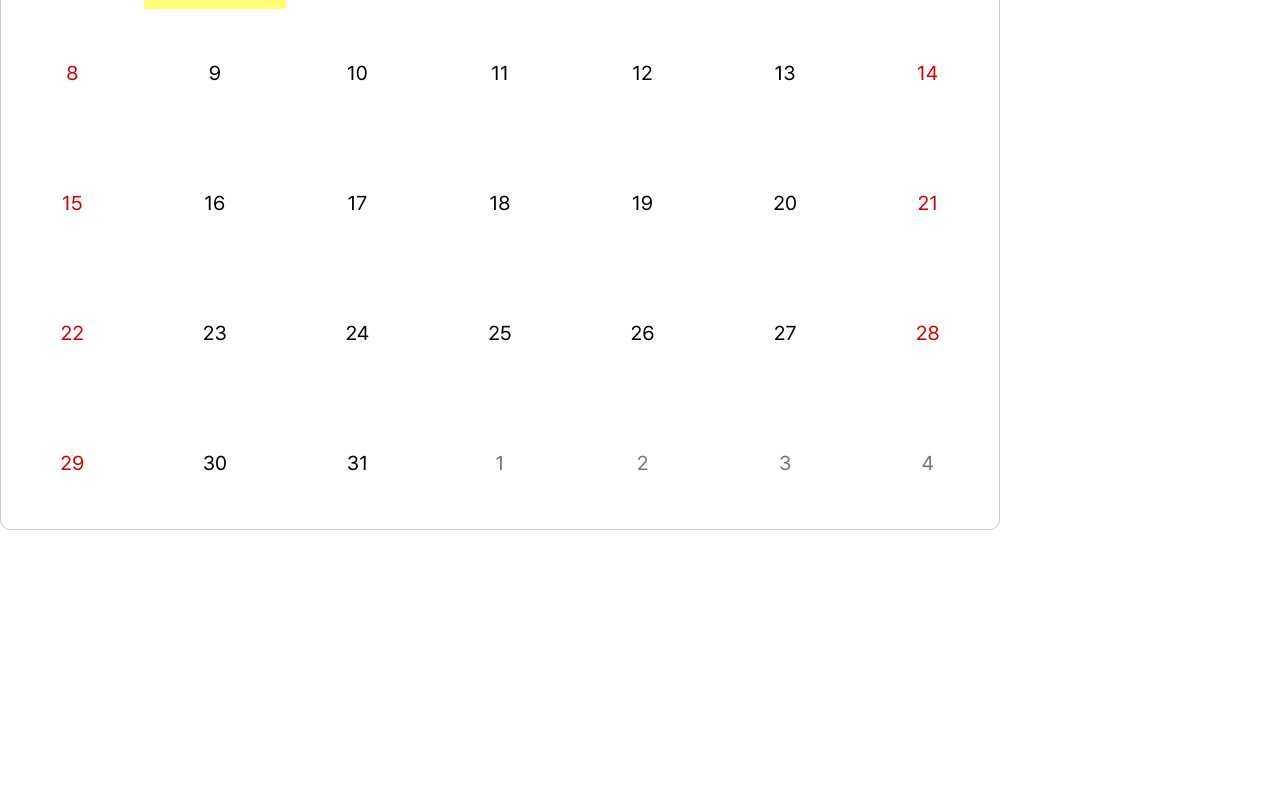
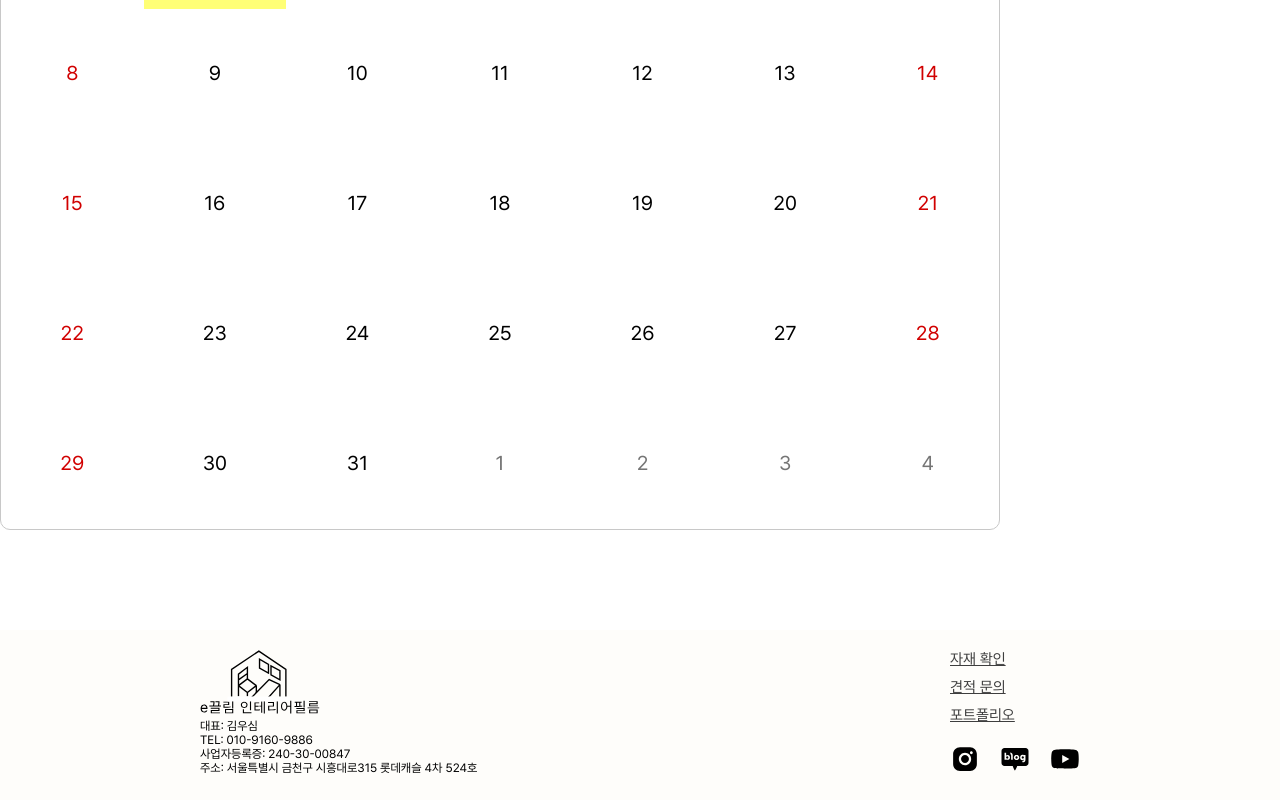
Before and after one commit to P1su/web_sw, a React (Vite) app: page / in a window 1280 px wide. Shown: the part 1969-2769 px from the top of the page. Before the commit the page ends 2599 px from the top, so only its background shows below. Built offline with nearby package versions, Linux system fonts and the light colour scheme.

Commit message:
style: footer 디자인

```diff
--- a/src/components/Footer/Footer.jsx
+++ b/src/components/Footer/Footer.jsx
@@ -1,8 +1,53 @@
 import styles from './Footer.module.css';
+import logo from '../../assets/svg/logo.svg';
+import IcInstaIcon from './../../assets/svg/IcInstaIcon';
+import IcBlogIcon from './../../assets/svg/IcBlogIcon';
+import IcYoutubeIcon from './../../assets/svg/IcYoutubeIcon';
+import { blogUrl, instaUrl, youtubeUrl } from '../../utils/url';
+import { useNavigate } from 'react-router-dom';
+const Footer = () => {
+  const navigate = useNavigate();
+  const navItems = [
+    { label: '자재 확인', path: '/materials', },
+    { label: '견적 문의', path: '/reservation', },
+    { label: '포트폴리오', path: '/portfolio', },
+  ];
+  const links = [
+    { label: '인스타', path: instaUrl, Component: <IcInstaIcon /> },
+    { label: '블로그', path: blogUrl, Component: <IcBlogIcon /> },
+    { label: '유튜브', path: youtubeUrl, Component: <IcYoutubeIcon /> },
+  ];
 
-const Footer = () => {
   return(
-    <div className={styles.footerWrapper}></div>
+    <footer className={styles.footerWrapper}>
+      <div className={styles.titleBox}>
+        <img src={logo} width={'120px'} /> <br />
+        대표: 김우심 <br />
+        TEL: 010-9160-9886 <br />
+        사업자등록증: 240-30-00847 <br />
+        주소: 서울특별시 금천구 시흥대로315 롯데캐슬 4차 524호 <br />
+      </div>
+      <div className={styles.infoBox}>
+        <div className={styles.a}>
+          {
+            navItems.map((item) => (
+              <a key={item.label} className={styles.navItems} onClick = {() => navigate(item.path)} href='#top'>
+                {item.label}
+              </a>
+            ))
+          }
+        </div>
+        <div className={styles.nav}>
+          {
+            links.map((item) => (
+              <a key={item.label} href={item.path} target='_blank'>
+                {item.Component}
+              </a>
+            ))
+          }
+        </div>
+      </div>
+    </footer>
   );
 };
 
--- a/src/components/Footer/Footer.module.css
+++ b/src/components/Footer/Footer.module.css
@@ -1,4 +1,45 @@
 .footerWrapper {
   width: 100%;
-  height: 10rem;
+  height: 15rem;
+  padding-top: 2rem;
+  background-color: #fefdfa;
+  display: flex;
+  justify-content: space-between;
+  margin-top: 10rem;
 }
+.titleBox {
+  text-align: left;
+  font-family: Pretendard;
+  padding: 0 20rem;
+  font-size: 12px;
+  font-style: normal;
+  font-weight: 400;
+  line-height: normal;
+}
+.infoBox {
+  text-align: left;
+  font-family: Pretendard;
+  padding: 0 20rem;
+  font-size: 15px;
+  font-style: normal;
+  font-weight: 400;
+  line-height: normal;
+}
+.nav {
+  display: flex;
+  gap: 2rem;
+}
+.a {
+  display: flex;
+  gap: 1rem;
+  flex-direction: column;
+  padding-bottom: 2rem;
+}
+.navItems {
+  cursor: pointer;
+  color: #3e3e3e;
+  &:hover {
+    color: #111111;
+    text-decoration: underline;
+  }
+}
--- a/src/components/Header/Header.module.css
+++ b/src/components/Header/Header.module.css
@@ -4,6 +4,7 @@
   justify-content: space-between;
   height: 10rem;
   padding: 0 5rem;
+  background-color: #fefdfa;
 }
 .navBar {
   display: flex;
```
